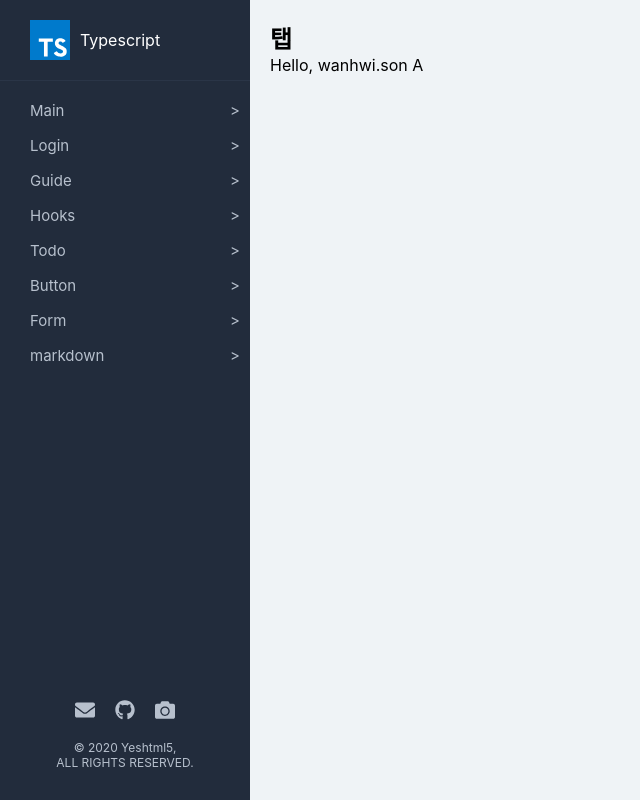
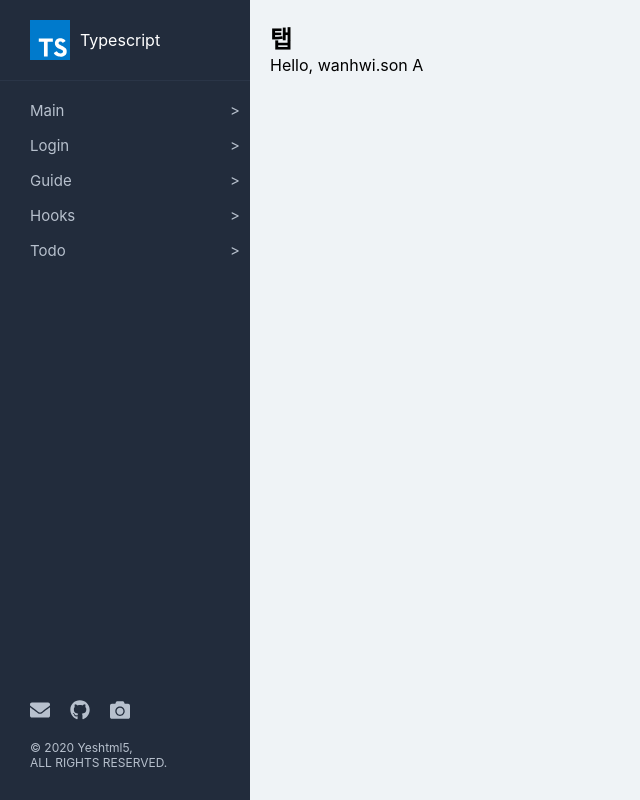
Before and after one commit to yeshtml5/typescript, a React (Create React App) app: page /#/tab in a window 1280 px wide. Shown: the whole page, without its empty margins (0-640 px from the left). Built offline with nearby package versions, Linux system fonts and the light colour scheme.

Commit message:
typescript

```diff
--- a/src/pages/common/layout/content/navi.tsx
+++ b/src/pages/common/layout/content/navi.tsx
@@ -17,11 +17,11 @@ function Navi() {
     {title: 'Main', link: '/'},
     {title: 'Login', link: '/login'},
     {title: 'Guide', link: '/guide'},
-    {title: 'Hooks', link: '/hooks'},
-    {title: 'Todo', link: '/todo'},
-    {title: 'Button', link: '/button'},
-    {title: 'Form', link: '/form'},
-    {title: 'markdown', link: '/markdown'}
+    {title: 'Hooks', link: '/guide/hooks'},
+    {title: 'Todo', link: '/todo'}
+    // {title: 'Button', link: '/button'},
+    // {title: 'Form', link: '/form'},
+    // {title: 'markdown', link: '/markdown'}
   ])
   //makeObject
   const makeNavi = (): JSX.Element[] => {
--- a/src/pages/guide/hooks/index.tsx
+++ b/src/pages/guide/hooks/index.tsx
@@ -4,11 +4,11 @@ import {useChanges} from 'components/hooks/useChanges'
 //layout
 //interface
 interface Type {
-  mode: string
+  mode?: string
 }
 interface Props extends Type {
-  type: string
-  method(): any
+  type?: string
+  method?(): any
   clickHandler?: (event: React.MouseEvent) => void
 }
 const Hooks: React.FC<Props> = ({type, mode, method, clickHandler}) => {
@@ -22,7 +22,6 @@ const Hooks: React.FC<Props> = ({type, mode, method, clickHandler}) => {
   }
   return (
     <React.Fragment>
-      <section>
       <div>
         <h1>type: {type}</h1>
         <h1>mode: {mode}</h1>
@@ -32,7 +31,6 @@ const Hooks: React.FC<Props> = ({type, mode, method, clickHandler}) => {
         <input type="checkbox" name="box" onChange={onChange} />
       </div>
       <button onClick={btnClick}>버튼클릭</button>
-      </section>
     </React.Fragment>
   )
 }
--- a/src/pages/guide/index.tsx
+++ b/src/pages/guide/index.tsx
@@ -2,22 +2,35 @@ import React from 'react'
 import styled from 'styled-components'
 //content
 import Layout from 'pages/common/layout'
-import {FontAwesomeIcon} from '@fortawesome/react-fontawesome'
-import {faCoffee} from '@fortawesome/free-solid-svg-icons'
+//pages
+import Hooks from './hooks'
 //interface
 interface Props {
   type: string
+  match: {
+    path: string
+    url: string
+    params: {
+      id: string
+    }
+  }
 }
-const Guide: React.FC<Props> = ({type}) => {
+const Guide: React.FC<Props> = ({match, type}) => {
+  console.log(match.params)
   //---------------------------------------------------------------------
+  const makeContents = (mode: string = '') => {
+    switch (true) {
+      case mode === 'hooks':
+        return <Hooks type="" />
+        break
+      default:
+        return <h1>값이 없습니다</h1>
+        break
+    }
+  }
   return (
     <Layout>
-      <Content>
-        <span>
-          <FontAwesomeIcon icon={faCoffee} />
-        </span>
-        <h1>NODE_ENV: {process.env.NODE_ENV + ''}</h1>
-      </Content>
+      <Content>{makeContents(match.params.id)}</Content>
     </Layout>
   )
 }
--- a/src/router.tsx
+++ b/src/router.tsx
@@ -30,6 +30,8 @@ function Router() {
         <Route exact path="/login" component={login} />
         {/* 가이드 */}
         <Route exact path="/guide" component={guide} />
+        <Route exact path="/guide/:id" component={guide} />
+
         <Route exact path="/hooks" component={hooks} />
       </Switch>
     </HashRouter>
--- a/src/styles/layout.scss
+++ b/src/styles/layout.scss
@@ -54,13 +54,15 @@
       footer {
         display: block;
         position: absolute;
+        left: 30px;
         bottom: 30px;
-        width: 250px;
-        text-align: center;
+        text-align: left;
         color: #b7c0cd;
         background: #fff0;
         a {
           display: inline-block;
+          margin-left: -10px;
+          margin-right: 10px;
           padding: 10px;
           margin-bottom: 8px;
           font-size: 20px;
@@ -70,7 +72,7 @@
         }
         p {
           width: 100%;
-          text-align: center;
+
           font-size: 12px;
         }
       }
```
Lines whose indentation alone changed are shown as unchanged.
